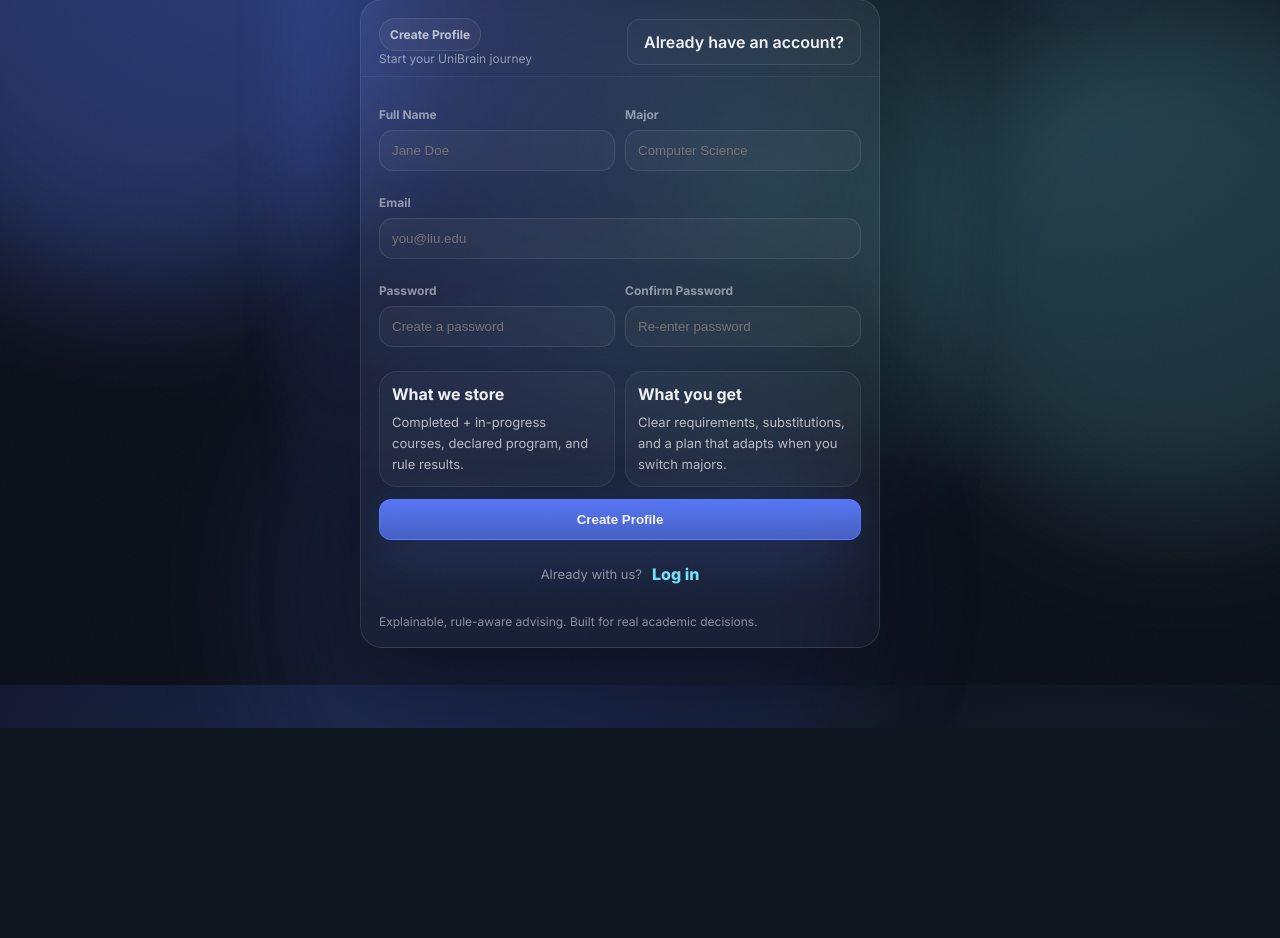
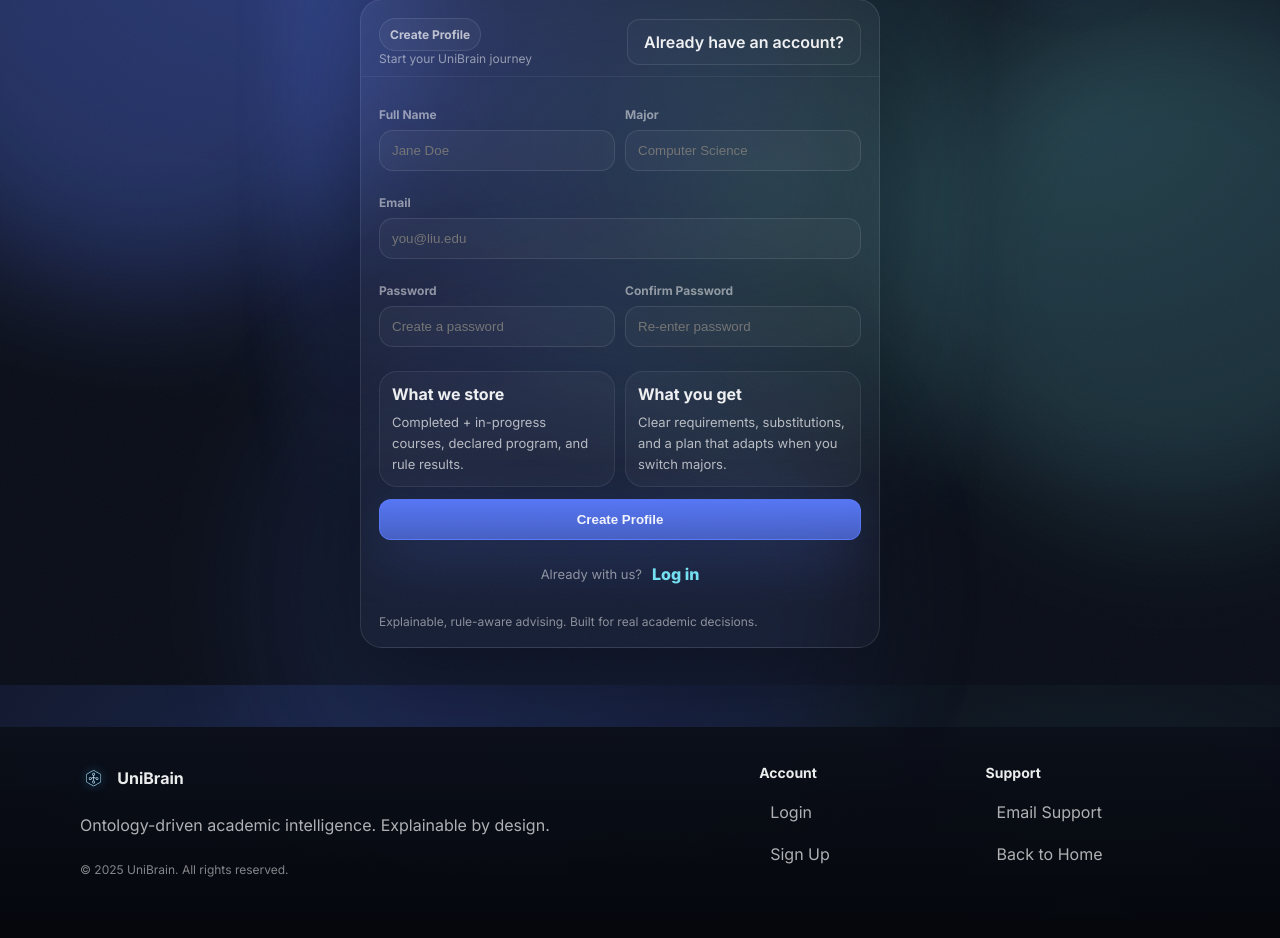
Before and after one commit to AbdallahZein12/UniBrain, a Flask app: page /v1/auth/signup in a window 1280 px wide. Shown: the part 115-1053 px from the top of the page. Before the commit the page ends 843 px from the top, so only its background shows below. Run offline with Flask 3, Linux system fonts and the light colour scheme.

Commit message:
Add footer to auth pages

```diff
--- a/app/v1/auth/templates/auth_base.html
+++ b/app/v1/auth/templates/auth_base.html
@@ -62,5 +62,35 @@
     </div>
   </main>
 
+  <footer class="footer">
+    <div class="container footer-grid">
+      <div class="footer-brand">
+        <div class="brandline">
+          <img
+            class="footer-logo"
+            src="{{ url_for('v1.static', filename='img/logo.svg') }}"
+            alt="UniBrain logo"
+          />
+          <strong>UniBrain</strong>
+        </div>
+        <p>Ontology-driven academic intelligence. Explainable by design.</p>
+        <div class="fine">© {{ 2025 }} UniBrain. All rights reserved.</div>
+      </div>
+
+      <div class="footer-links">
+        <div>
+          <h4>Account</h4>
+          <a href="{{ url_for('v1.auth.login') }}">Login</a>
+          <a href="{{ url_for('v1.auth.signup') }}">Sign Up</a>
+        </div>
+        <div>
+          <h4>Support</h4>
+          <a href="mailto:support@unibrain.ai">Email Support</a>
+          <a href="{{ url_for('v1.home') }}">Back to Home</a>
+        </div>
+      </div>
+    </div>
+  </footer>
+
 </body>
 </html>
```
